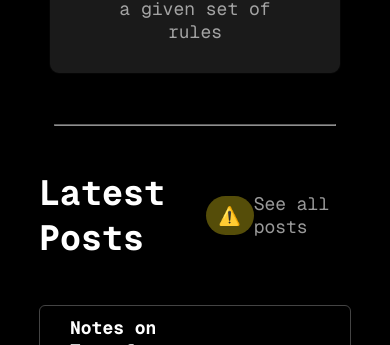
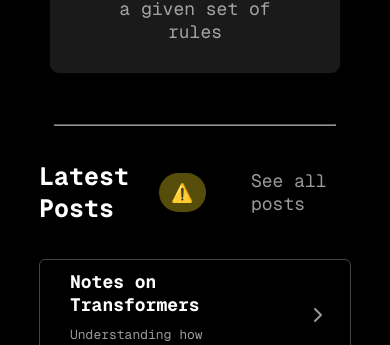
Before and after one commit to nithin-sudarsan/portfolio-site, a SvelteKit app: page / in a window 390 px wide. Shown: the part 4274-4619 px from the top of the page. Built offline with nearby package versions, Linux system fonts and the light colour scheme.

Commit message:
Updated dynamic width for WIP badge

```diff
--- a/src/components/LatestPosts.svelte
+++ b/src/components/LatestPosts.svelte
@@ -99,4 +99,30 @@
         opacity: 1;
         width: auto;
     }
+
+    @media (max-width: 460px) {
+        .title2 {
+            font-size: 25px;
+            width: 120px;
+        }
+        .with-WIP {
+            /* display: flex; */
+            align-items: center;
+            gap: 0px;
+        }
+        .wip-container {
+            display: flex;
+            justify-content: center;
+            margin: 0px 0px;
+        }
+        .all-posts{
+            width: 100px;
+        }
+    }
+
+    @media(min-width: 460px) and (max-width: 577px) {
+        .title2 {
+            width: 150px
+        }
+    }
 </style>
```
